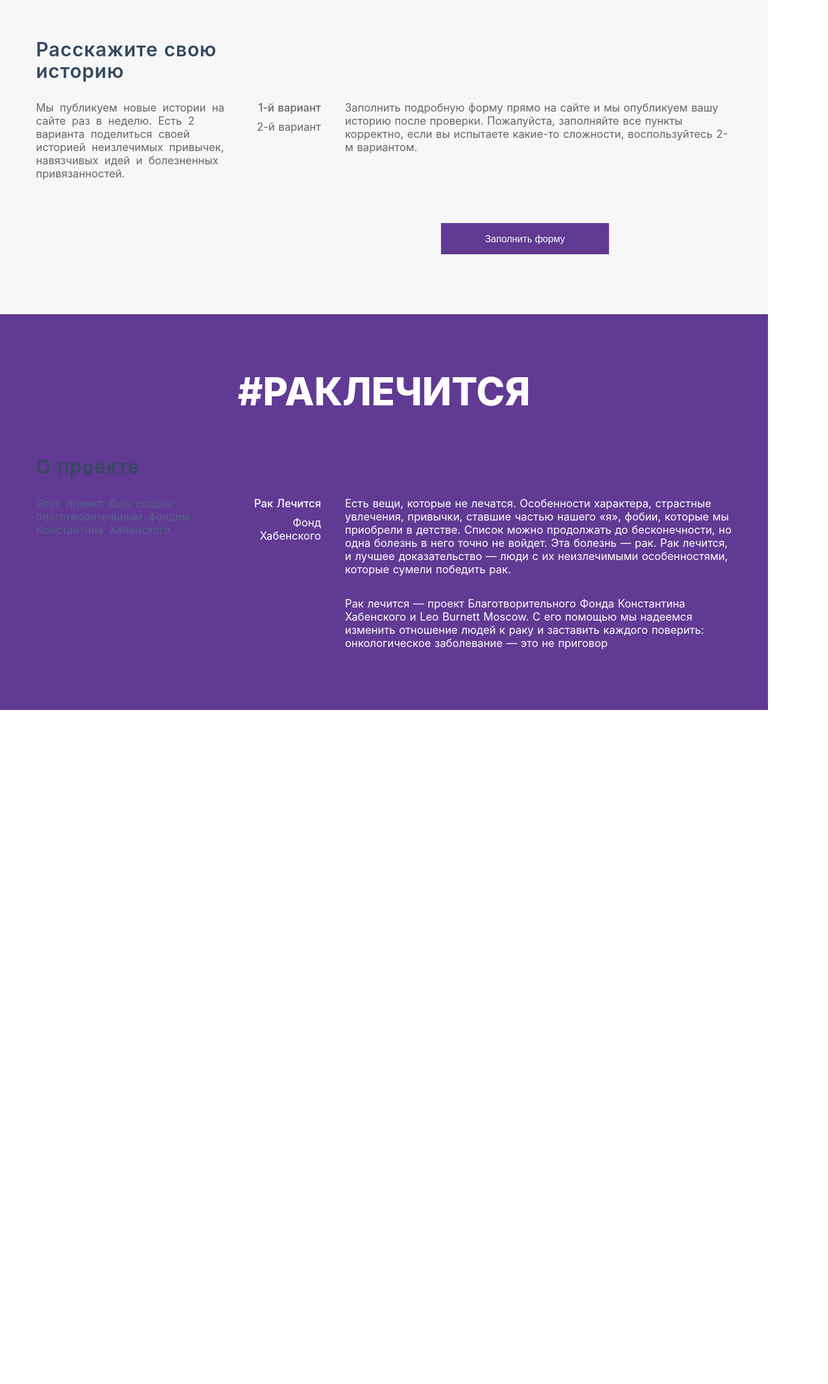
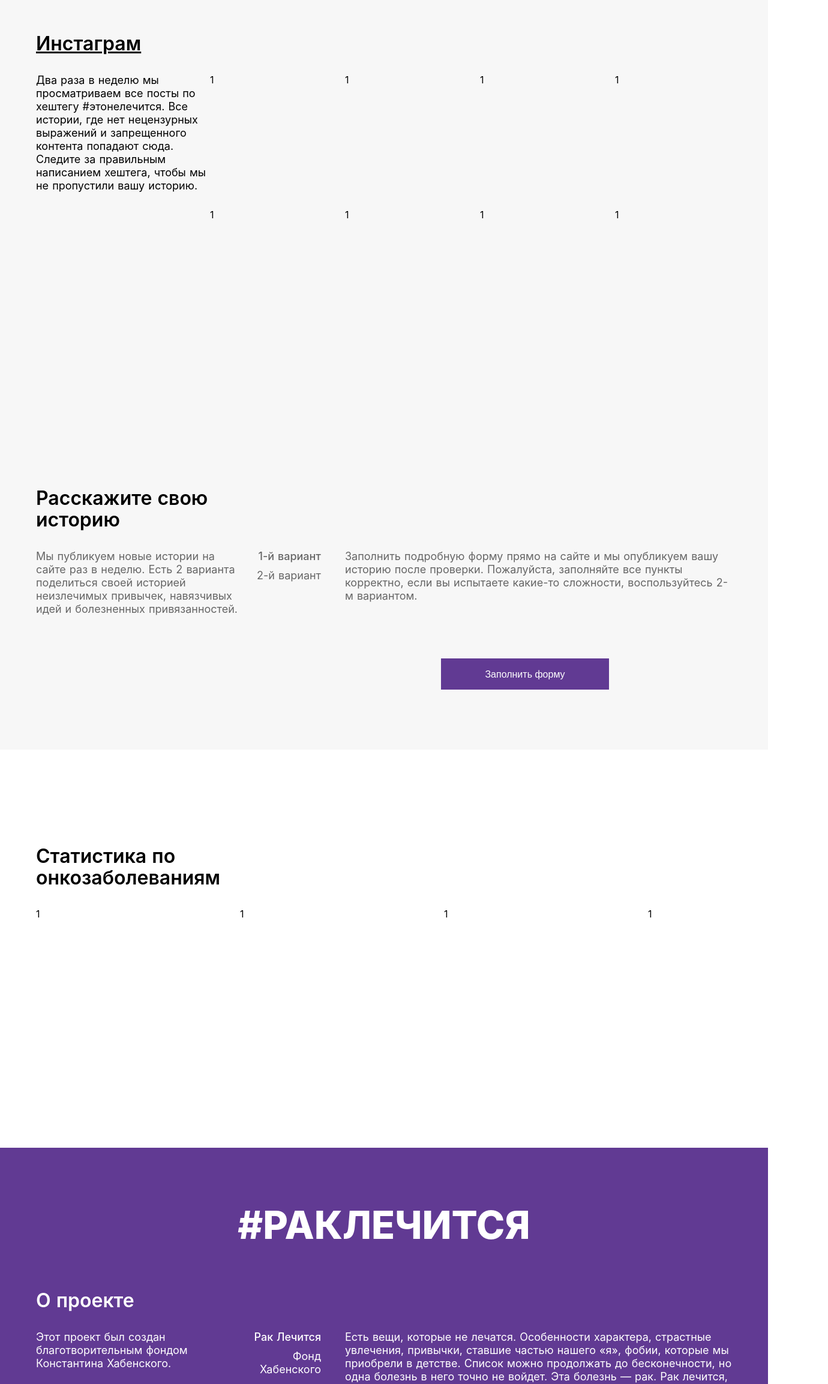
Before and after one commit to rak-lechitsya/project, a Nuxt app: page / in a window 1280 px wide. Shown: the part 105-2413 px from the top of the page at 60% size, 1380 px wide, since content can reach past the window. Before the commit the page ends 1289 px from the top, so only its background shows below. Built offline with nearby package versions, Linux system fonts and the light colour scheme.

Commit message:
statistics_added

```diff
--- a/components/Instagram.vue
+++ b/components/Instagram.vue
@@ -1,9 +1,71 @@
 <template>
-  <div></div>
+  <div class="instagram">
+    <instagram-title :title="title" class="instagram__title" />
+    <div class="instagram__container">
+      <instagram-subtitle :subtitle="subtitle" class="instagram__subtitle" />
+      <div class="instagram__pictures">
+        <div class="instagram__item">1</div>
+        <div class="instagram__item">1</div>
+        <div class="instagram__item">1</div>
+        <div class="instagram__item">1</div>
+        <div class="instagram__item">1</div>
+        <div class="instagram__item">1</div>
+        <div class="instagram__item">1</div>
+        <div class="instagram__item">1</div>
+      </div>
+    </div>
+  </div>
 </template>
 
 <script>
-export default {};
+import Title from '@/components/ui/Title';
+import Subtitle from '@/components/ui/Subtitle';
+
+export default {
+  components: {
+    'instagram-title': Title,
+    'instagram-subtitle': Subtitle,
+  },
+  data() {
+    return {
+      title: 'Инстаграм',
+      subtitle:
+        'Два раза в неделю мы просматриваем все посты по хештегу #этонелечится. Все истории, где нет нецензурных выражений и запрещенного контента попадают сюда. Следите за правильным написанием хештега, чтобы мы не пропустили вашу историю.',
+    };
+  },
+};
 </script>
 
-<style scoped></style>
+<style scoped>
+.instagram {
+  margin: 0 auto;
+  max-width: 1440px;
+  padding: 90px 60px 100px;
+  background-color: #f7f7f7;
+  color: black;
+}
+
+.instagram__container {
+  margin-top: 32px;
+  display: flex;
+  justify-content: space-between;
+}
+
+.instagram__title {
+  text-decoration: underline;
+}
+.instagram__subtitle {
+  max-width: 343px;
+}
+
+.instagram__pictures {
+  display: grid;
+  grid-template-rows: 1fr 1fr;
+  grid-template-columns: 1fr 1fr 1fr 1fr;
+  grid-gap: 30px;
+}
+.instagram__item {
+  height: 195px;
+  width: 195px;
+}
+</style>
--- a/components/Statistics.vue
+++ b/components/Statistics.vue
@@ -1,9 +1,54 @@
 <template>
-  <div></div>
+  <div class="statistics">
+    <statistics-title :title="title" class="statistics__title" />
+    <div class="statistics__container">
+      <div class="statistics__pictures">
+        <div class="statistics__item">1</div>
+        <div class="statistics__item">1</div>
+        <div class="statistics__item">1</div>
+        <div class="statistics__item">1</div>
+      </div>
+    </div>
+  </div>
 </template>
 
 <script>
-export default {};
+import Title from '@/components/ui/Title';
+
+export default {
+  components: {
+    'statistics-title': Title,
+  },
+  data() {
+    return {
+      title: 'Статистика по онкозаболеваниям',
+    };
+  },
+};
 </script>
 
-<style scoped></style>
+<style scoped>
+.statistics {
+  margin: 0 auto;
+  max-width: 1440px;
+  padding: 90px 60px 100px;
+  background-color: white;
+  color: black;
+}
+
+.statistics__container {
+  margin-top: 32px;
+  display: flex;
+  justify-content: space-between;
+}
+.statistics__pictures {
+  display: grid;
+  grid-template-rows: 1fr;
+  grid-template-columns: 1fr 1fr 1fr 1fr;
+  grid-gap: 40px;
+}
+.statistics__item {
+  height: 300px;
+  width: 300px;
+}
+</style>
--- a/components/ui/Title.vue
+++ b/components/ui/Title.vue
@@ -11,7 +11,6 @@ export default {
 <style scoped>
 .title {
   max-width: 400px;
-  font-style: normal;
   font-weight: 600;
   font-size: 32px;
   line-height: 36px;
--- a/pages/index.vue
+++ b/pages/index.vue
@@ -1,6 +1,8 @@
 <template>
   <div class="content">
+    <instagram />
     <share />
+    <statistics />
     <about />
   </div>
 </template>
@@ -8,10 +10,14 @@
 <script>
 import About from '@/components/About';
 import Share from '@/components/Share';
+import Instagram from '@/components/Instagram';
+import Statistics from '@/components/Statistics';
 export default {
   components: {
+    instagram: Instagram,
     about: About,
     share: Share,
+    statistics: Statistics,
   },
 };
 </script>
@@ -28,21 +34,7 @@ export default {
   text-align: center;
 }
 
-.title {
-  font-family: 'Quicksand', 'Source Sans Pro', -apple-system, BlinkMacSystemFont,
-    'Segoe UI', Roboto, 'Helvetica Neue', Arial, sans-serif;
-  display: block;
-  font-weight: 300;
-  font-size: 100px;
-  color: #35495e;
-  letter-spacing: 1px;
-}
-
 .subtitle {
-  font-weight: 300;
-  font-size: 42px;
-  color: #526488;
-  word-spacing: 5px;
   padding-bottom: 15px;
 }
 
```
